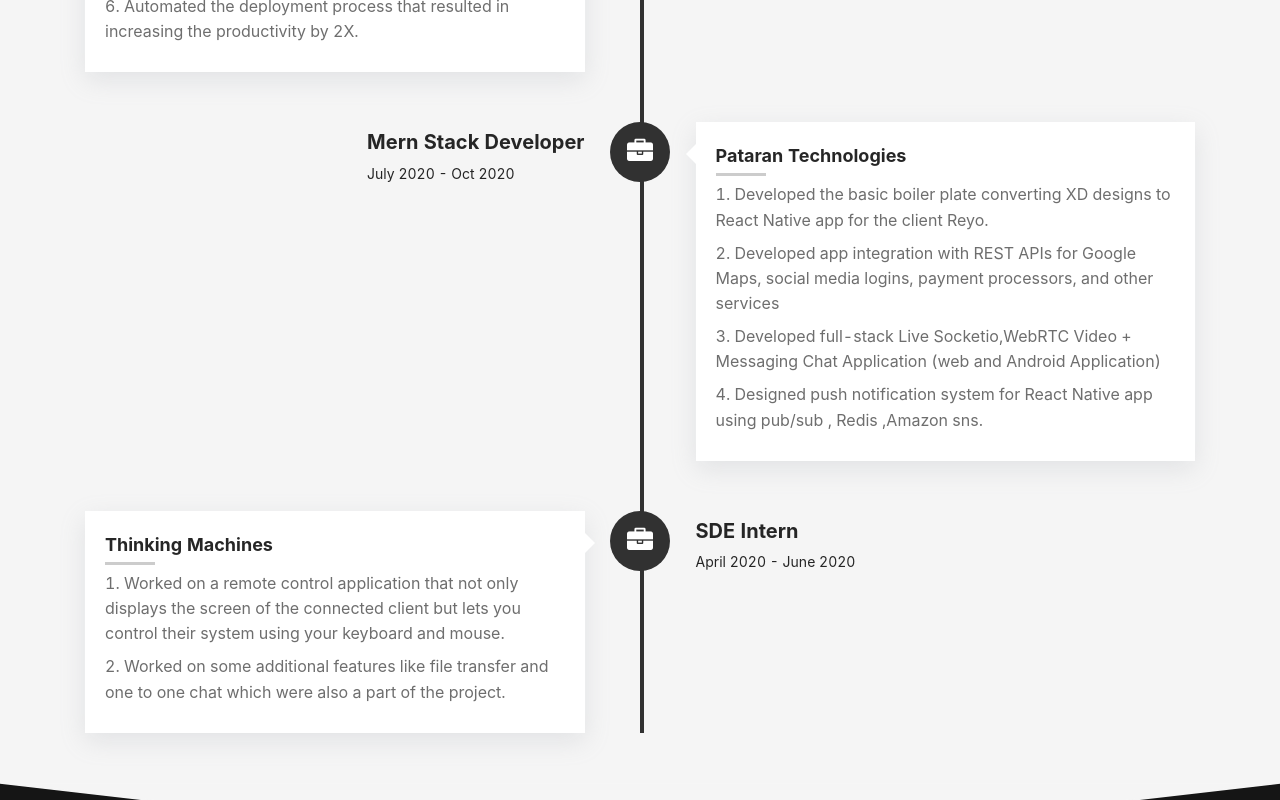
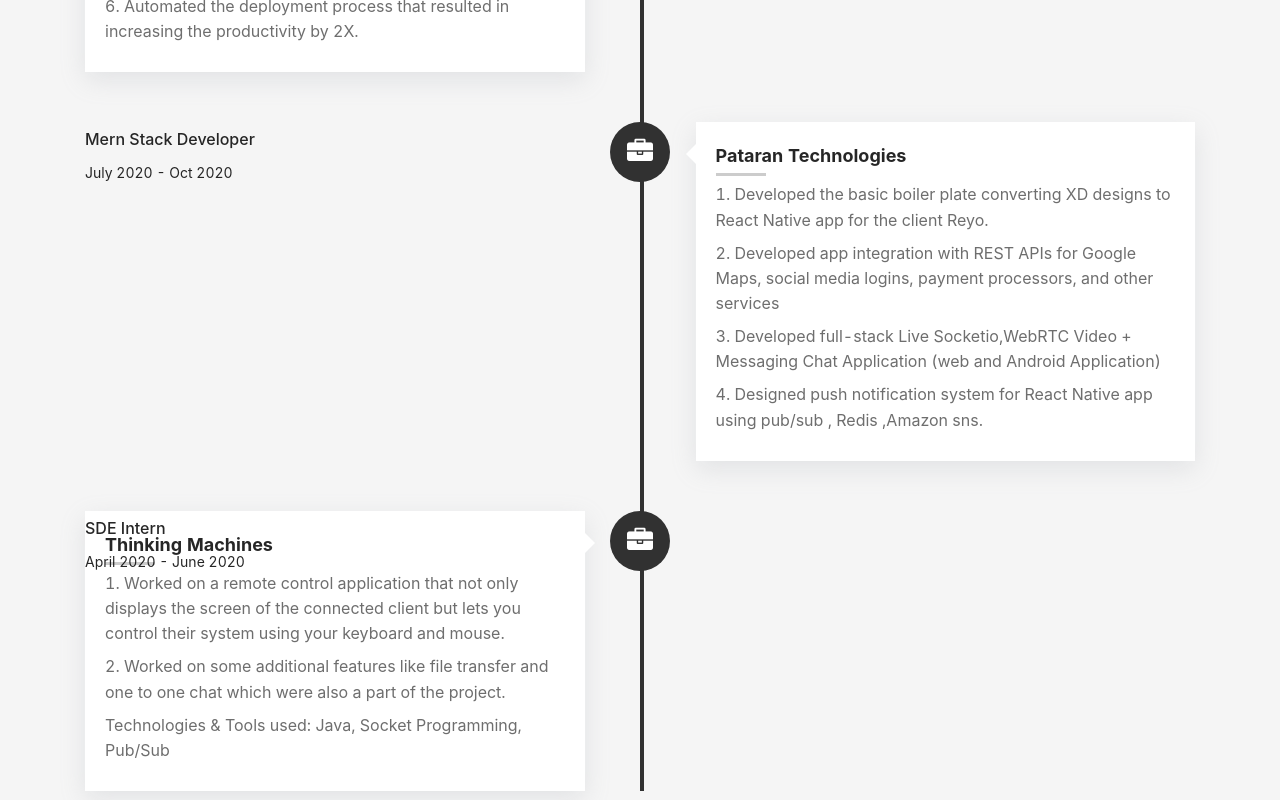
Before and after one commit to RahulXTmCoding/Portfolio, a React (Create React App) app: page / in a window 1280 px wide. Shown: the part 4360-5160 px from the top of the page. Built offline with nearby package versions, Linux system fonts and the light colour scheme; a web font is replaced by a local one.

Commit message:
Updates the portfolio

```diff
--- a/public/index.html
+++ b/public/index.html
@@ -42,12 +42,12 @@
     <script>
       new WOW().init();
     </script>
-    <title>Rahul Singh , Portfolio website</title>
-    <meta name="title" content="Rahul Singh , Portfolio website" />
+    <title>Rahul Singh - Portfolio</title>
+    <meta name="title" content="Rahul Singh - Portfolio" />
 
     <meta property="og:type" content="website" />
     <meta property="og:url" content="https://www.rahulsingh.space/" />
-    <meta property="og:title" content="Rahul Singh , Portfolio website" />
+    <meta property="og:title" content="Rahul Singh - Portfolio" />
     <meta
       property="og:image"
       content="https://st2.depositphotos.com/1032577/6582/i/600/depositphotos_65828845-stock-photo-portfolio-written-on-notebook.jpg"
@@ -55,7 +55,7 @@
 
     <meta property="twitter:card" content="summary_large_image" />
     <meta property="twitter:url" content="https://www.rahulsingh.space/" />
-    <meta property="twitter:title" content="Rahul Singh , Portfolio website" />
+    <meta property="twitter:title" content="Rahul Singh - Portfolio" />
     <meta
       property="twitter:image"
       content="https://st2.depositphotos.com/1032577/6582/i/600/depositphotos_65828845-stock-photo-portfolio-written-on-notebook.jpg"
--- a/src/Components/Resume.jsx
+++ b/src/Components/Resume.jsx
@@ -92,10 +92,10 @@ const Resume = () => {
                 pub/sub , Redis ,Amazon sns.
               </span>
             </ExperienceContentDiv>
-            <JobTitleDiv switch={true}>
+            <JobTitleSecondDiv switch={true}>
               <h3>Mern Stack Developer</h3>
               <span>July 2020 - Oct 2020</span>
-            </JobTitleDiv>
+            </JobTitleSecondDiv>
           </Experince>
 
           <Experince>
@@ -112,11 +112,14 @@ const Resume = () => {
                 2. Worked on some additional features like file transfer and one
                 to one chat which were also a part of the project.
               </span>
+              <span>
+                Technologies & Tools used: Java, Socket Programming, Pub/Sub
+              </span>
             </ExperienceContentDiv>
-            <JobTitleDiv>
+            <JobTitleThirdDiv>
               <h3>SDE Intern</h3>
               <span>April 2020 - June 2020</span>
-            </JobTitleDiv>
+            </JobTitleThirdDiv>
           </Experince>
         </StyledWorkExperience>
       </Container>
@@ -261,8 +264,7 @@ const ArrowDiv = styled.div`
   }
 `;
 
-const JobTitleDiv = styled.div`
-  position: absolute;
+const common = ` position: absolute;
 top: 5px;
 ${(props) => (props.switch ? "right: 55%;" : "left: 55%;")}
 h3 {
@@ -279,8 +281,26 @@ const JobTitleDiv = styled.div`
   transform-origin: top left;
   transform: translateY(100%) rotate(-90deg);
   width: max-content;
-    top: 220px;
-    left: -20px;
+  top: 210px;
+  left: -15px;
   right: unset;
+}`;
+
+const JobTitleDiv = styled.div`
+  ${common}
+  @media (max-width: 768px) {
+    top: 300px;
   }
 `;
+
+const JobTitleSecondDiv = styled.div`
+  ${common}
+`;
+
+const JobTitleThirdDiv = styled.div`
+  ${common}
+
+  @media (max-width: 768px) {
+    top: 180px;
+  }
+`;
```
Also changed, not shown: public/dev.png. Lines whose indentation alone changed are shown as unchanged.
